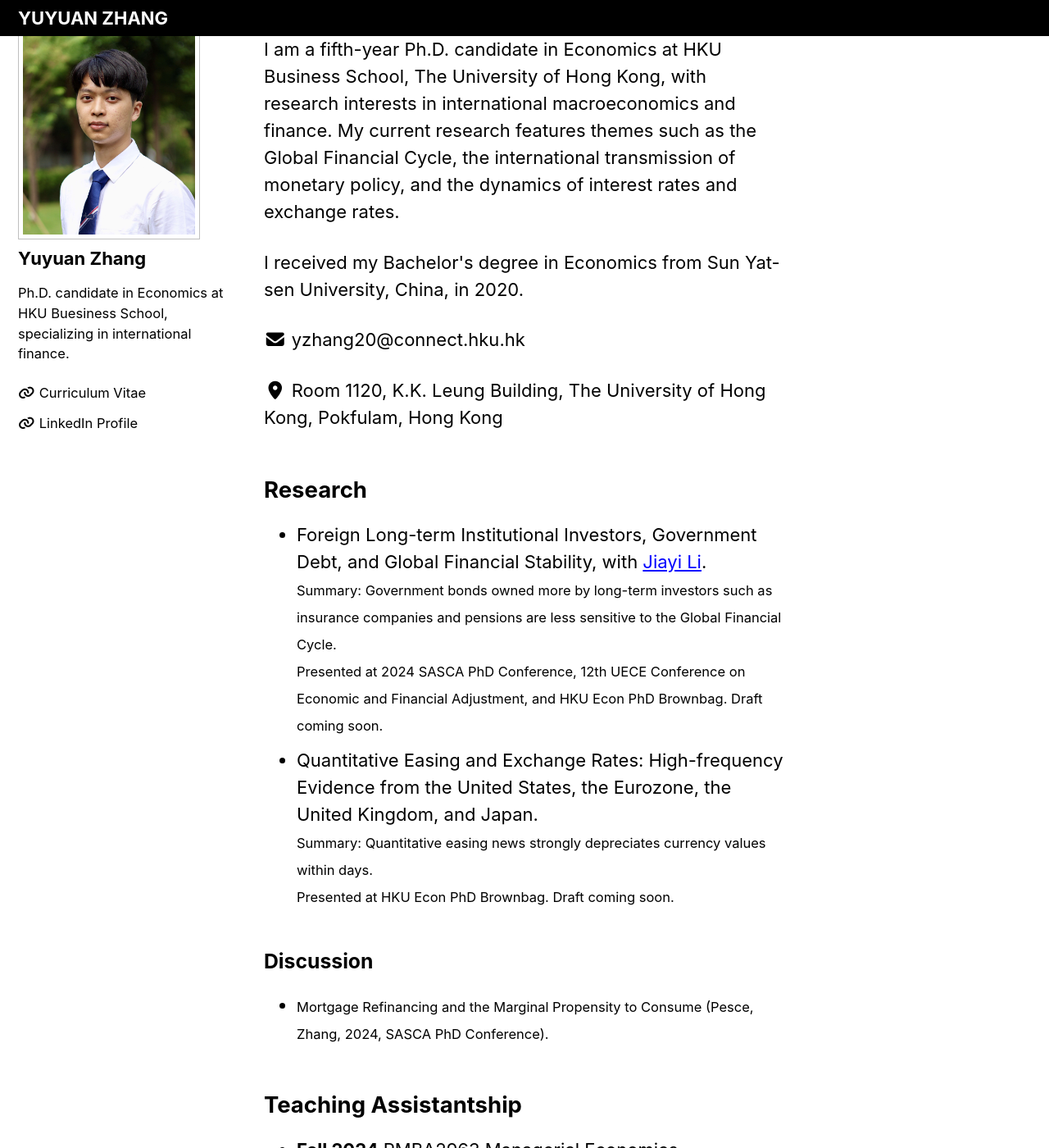
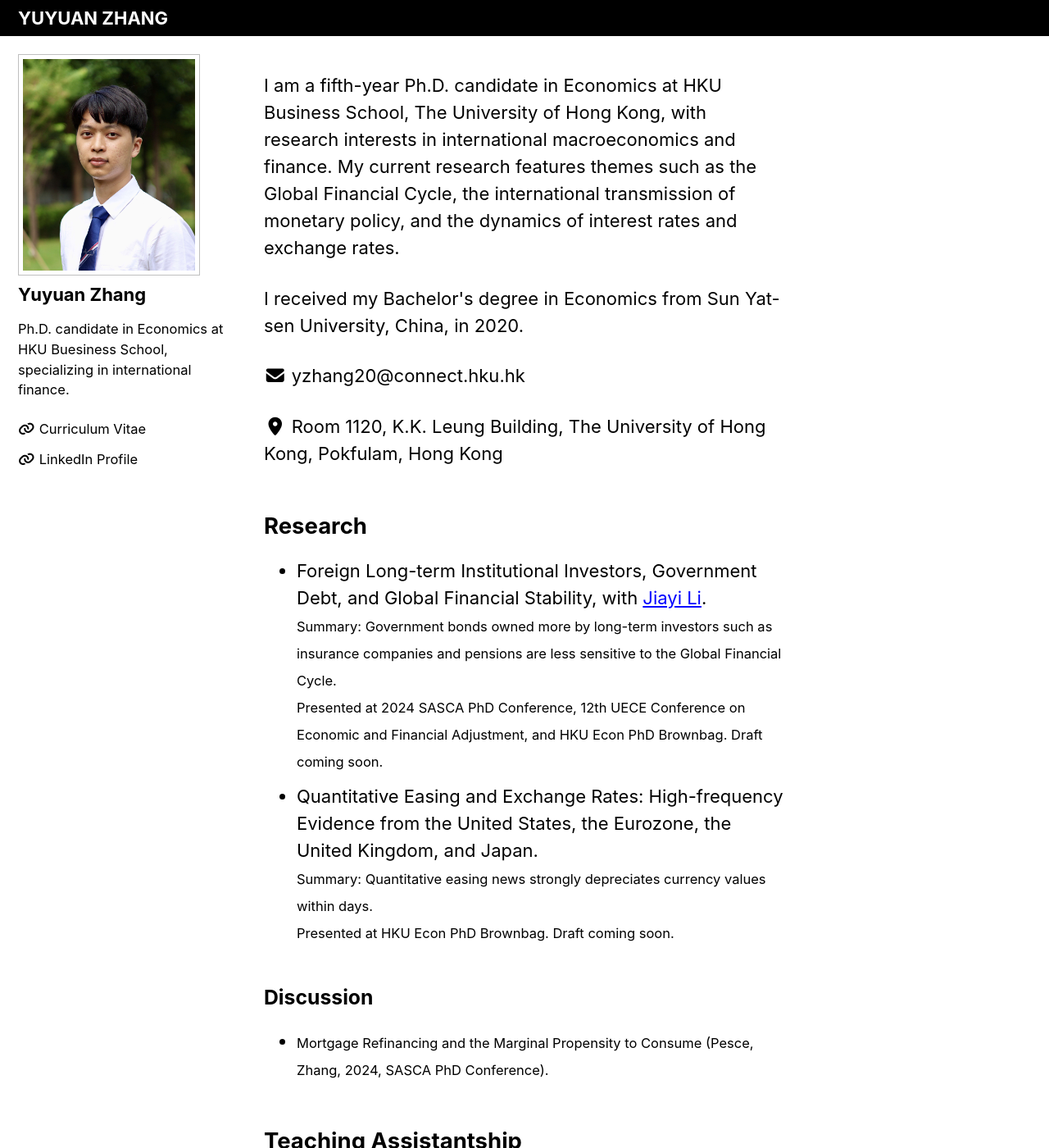
Before and after one commit to yuyuanecon/yuyuanecon.github.io, a Jekyll site: the page built from index.html, in a window 1280 px wide and 1400 px high. Shown: the whole window at 82% size. Built offline with Jekyll 4.4.1, drawn with Linux system fonts in a browser that asks for light colours; cached includes are drawn as plain includes; the list of posts is cut into pages by our own code.

Commit message:
Update _masthead.scss

```diff
--- a/_sass/minimal-mistakes/_masthead.scss
+++ b/_sass/minimal-mistakes/_masthead.scss
@@ -3,8 +3,8 @@
    ========================================================================== */
 
 .masthead {
-  // position: relative;
-  position: fixed; // Freeze the masthead at the top of the page
+  position: relative;
+  // position: fixed; // Freeze the masthead at the top of the page
   width: 100%;
   /*
   border-bottom: 1px solid $border-color;
```
